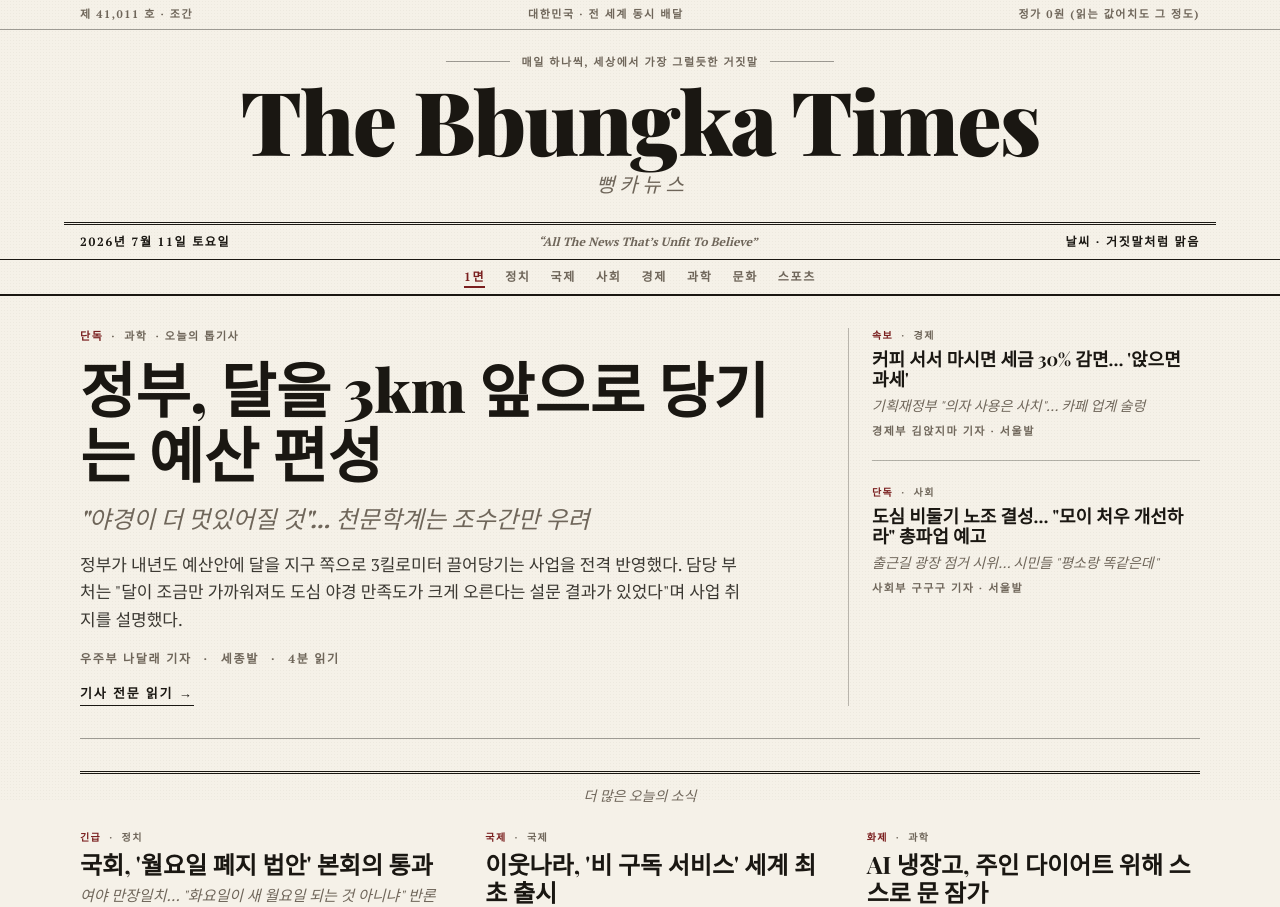
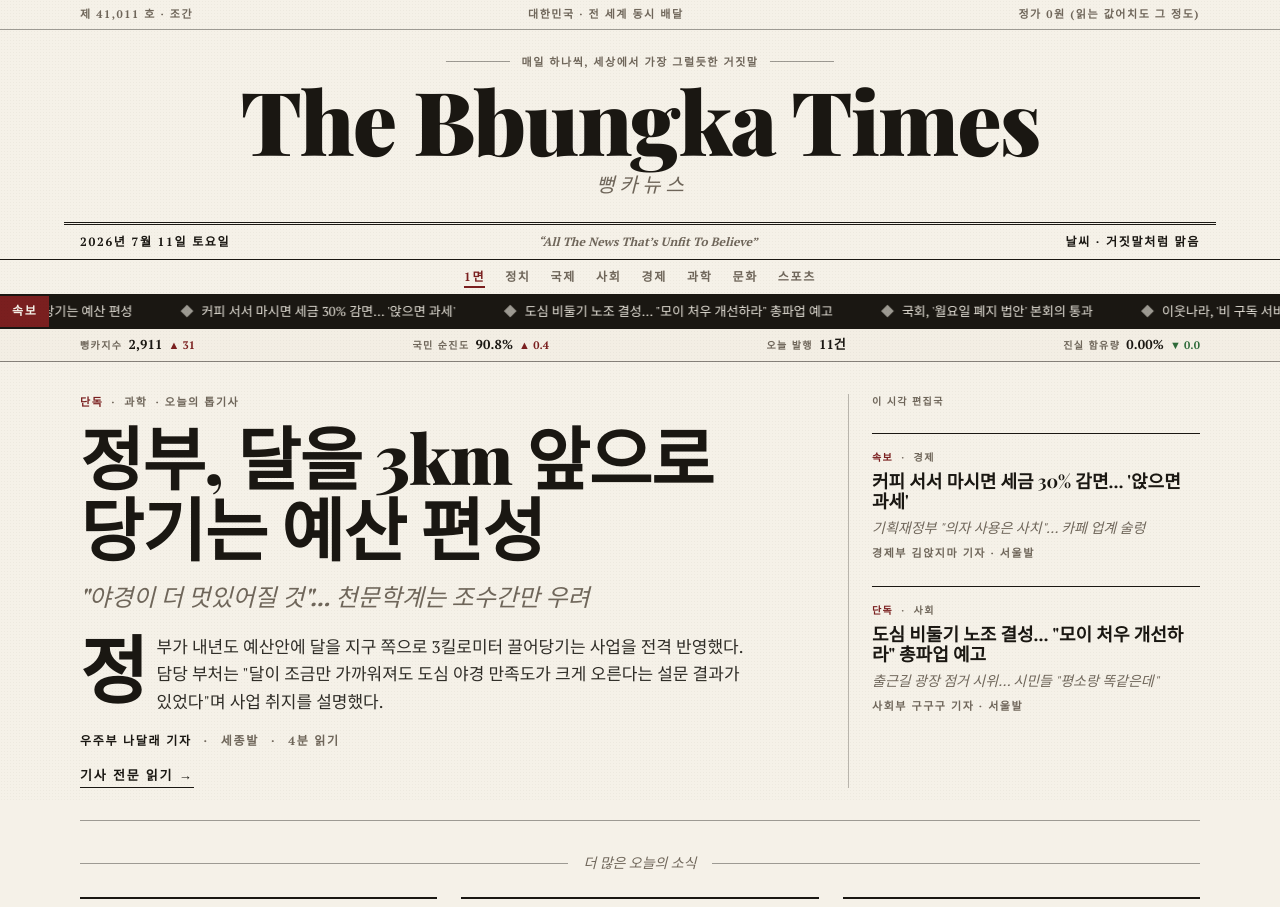
Before and after one commit to anveloper/bbungka, a Next.js app: page / in a window 1280 px wide. Shown: the top 907 px of the page. Built offline with nearby package versions, Linux system fonts and the light colour scheme; no server answers; the database is empty.

Commit message:
feat: 1면 리드 드롭캡·칼럼 상단괘선 편집 개선 (ui)

```diff
--- a/app/page.tsx
+++ b/app/page.tsx
@@ -1,5 +1,7 @@
 import Link from "next/link";
 import { Masthead } from "@/components/masthead";
+import { BreakingBand } from "@/components/breaking-band";
+import { IndexBar } from "@/components/index-bar";
 import { ArticleCard } from "@/components/article-card";
 import { SiteFooter } from "@/components/site-footer";
 import { todayKST } from "@/lib/articles";
@@ -20,6 +22,8 @@ export default async function HomePage() {
   return (
     <div className="min-h-screen">
       <Masthead date={today} issueNo={issueNo} />
+      <BreakingBand articles={published} />
+      <IndexBar issueNo={issueNo} count={published.length} />
 
       <main className="mx-auto max-w-6xl px-4">
         {!lead ? (
@@ -32,7 +36,7 @@ export default async function HomePage() {
           <>
             {/* 1면 톱기사 */}
             <section className="grid gap-8 border-b border-rule/40 py-8 md:grid-cols-3">
-              <div className="md:col-span-2">
+              <div className="md:col-span-2 md:pr-8">
                 <div className="mb-3 flex items-center gap-2 text-[11px] text-accent smallcaps">
                   <span>{lead.kicker}</span>
                   <span className="text-muted">·</span>
@@ -40,18 +44,18 @@ export default async function HomePage() {
                   <span className="text-muted">· 오늘의 톱기사</span>
                 </div>
                 <Link href={`/article/${lead.slug}`}>
-                  <h2 className="font-display text-4xl font-black leading-[1.08] text-ink transition-colors hover:text-accent sm:text-6xl">
+                  <h2 className="headline-lead text-ink transition-colors hover:text-accent">
                     {lead.headline}
                   </h2>
                 </Link>
                 <p className="mt-4 font-display text-xl italic leading-snug text-muted sm:text-2xl">
                   {lead.deck}
                 </p>
-                <p className="mt-4 max-w-2xl text-[17px] leading-relaxed text-ink/85">
+                <p className="article-body dropcap mt-5 max-w-2xl text-[17px] leading-relaxed text-ink/90">
                   {lead.body[0]}
                 </p>
                 <div className="mt-4 flex items-center gap-3 text-[12px] text-muted smallcaps">
-                  <span>{lead.byline}</span>
+                  <span className="text-ink">{lead.byline}</span>
                   <span>·</span>
                   <span>{lead.dateline}발</span>
                   <span>·</span>
@@ -67,10 +71,13 @@ export default async function HomePage() {
 
               {/* 사이드 두 꼭지 */}
               <aside className="col-rule flex flex-col gap-6 pl-0 md:pl-6">
+                <div className="smallcaps text-[10px] text-muted">
+                  이 시각 편집국
+                </div>
                 {secondary.map((a) => (
                   <div
                     key={a.slug}
-                    className="border-b border-rule/30 pb-5 last:border-0"
+                    className="top-hair border-rule/40 pt-4"
                   >
                     <ArticleCard article={a} variant="compact" />
                   </div>
@@ -86,14 +93,20 @@ export default async function HomePage() {
             {/* 하단 다단 편집 */}
             {columns.length > 0 && (
               <section className="py-8">
-                <h3 className="rule-double mb-6 pt-3 text-center font-display text-sm italic text-muted">
-                  더 많은 오늘의 소식
-                </h3>
+                <div className="mb-6 flex items-center gap-4">
+                  <span className="h-px flex-1 bg-rule/40" />
+                  <h3 className="font-display text-sm italic text-muted">
+                    더 많은 오늘의 소식
+                  </h3>
+                  <span className="h-px flex-1 bg-rule/40" />
+                </div>
                 <div className="grid gap-x-6 gap-y-8 sm:grid-cols-2 lg:grid-cols-3">
                   {columns.map((a, i) => (
                     <div
                       key={a.slug}
-                      className={i % 3 !== 0 ? "lg:col-rule lg:pl-6" : ""}
+                      className={`top-rule pt-3 ${
+                        i % 3 !== 0 ? "lg:col-rule lg:pl-6" : ""
+                      }`}
                     >
                       <ArticleCard article={a} />
                     </div>
```
